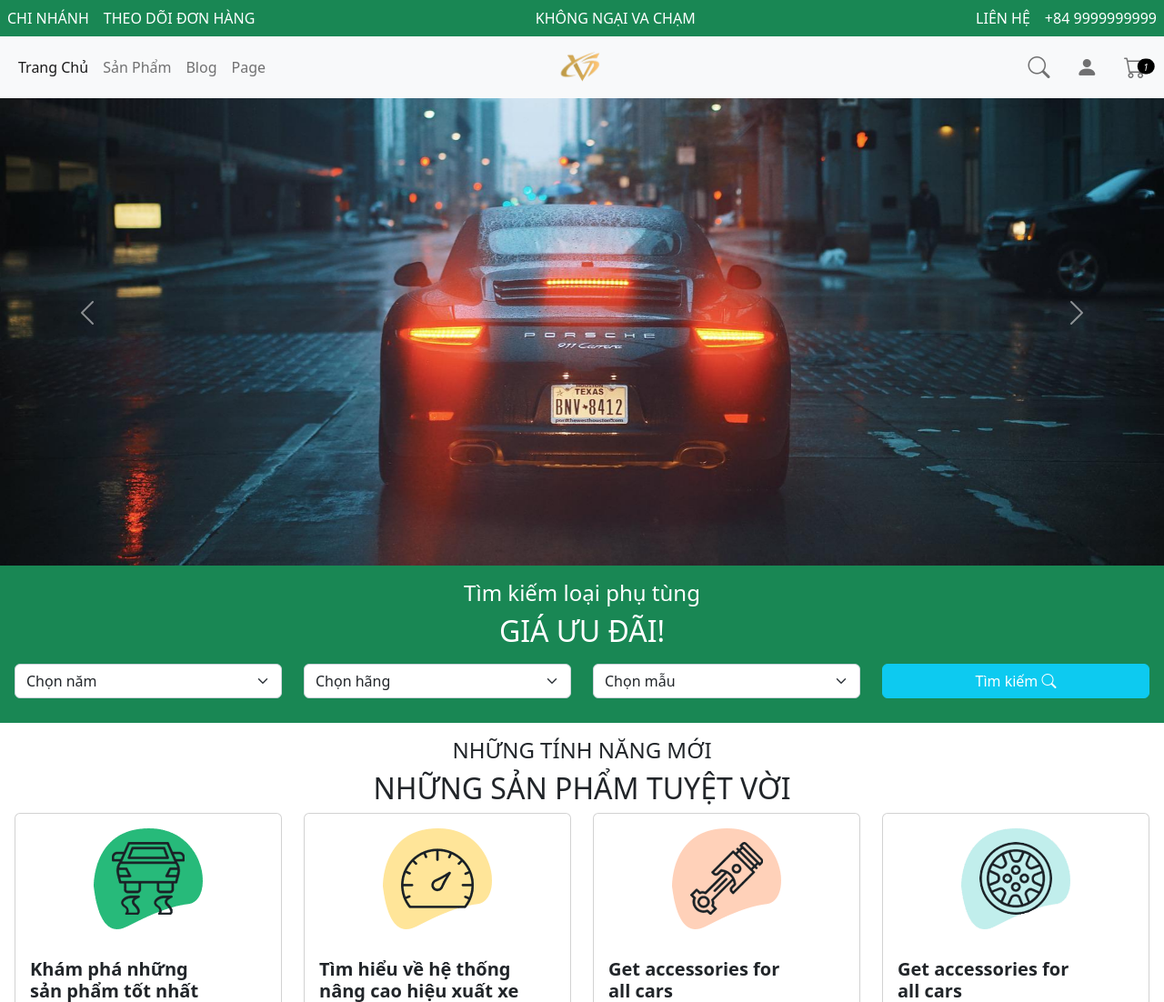
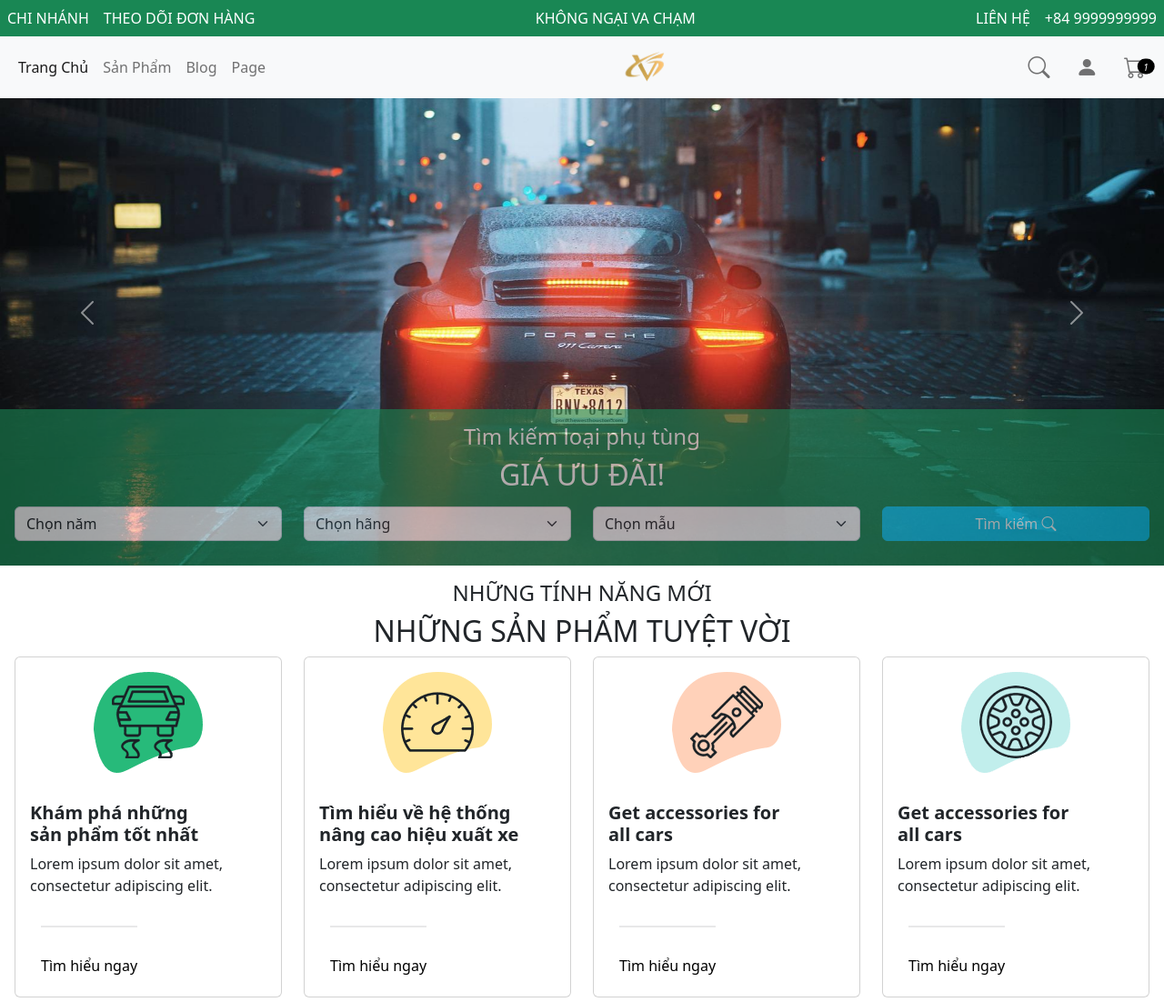
Before and after one commit to DuyNgo97/DA1, a PHP site: page /da1/ in a window 1280 px wide. Shown: the top 1102 px of the page at 91% size. Run offline with PHP 8.4, Linux system fonts and the light colour scheme.

Commit message:
update fix home

```diff
--- a/mvc/views/home.php
+++ b/mvc/views/home.php
@@ -21,6 +21,7 @@
     require_once 'mvc/views/body/header.php'
     ?>
     <div class="container-fluid p-0 content">
+        <div class="position-relative">
             <!-- images carousel -->
             <div id="carouselExampleFade" class="carousel slide carousel-fade" data-bs-ride="carousel">
                 <div class="carousel-inner">
@@ -31,25 +32,22 @@
                         <img src="public/images/car_2.jpg" class="d-block w-100" alt="...">
                     </div>
                 </div>
-            <button class="carousel-control-prev" type="button" data-bs-target="#carouselExampleFade"
-                data-bs-slide="prev">
+                <button class="carousel-control-prev" type="button" data-bs-target="#carouselExampleFade" data-bs-slide="prev">
                     <span class="carousel-control-prev-icon" aria-hidden="true"></span>
                     <span class="visually-hidden">Trước</span>
                 </button>
-            <button class="carousel-control-next" type="button" data-bs-target="#carouselExampleFade"
-                data-bs-slide="next">
+                <button class="carousel-control-next" type="button" data-bs-target="#carouselExampleFade" data-bs-slide="next">
                     <span class="carousel-control-next-icon" aria-hidden="true"></span>
                     <span class="visually-hidden">Sau</span>
                 </button>
             </div>
-
             <!-- Tìm mẫu xe - Search -->
-        <div class="search w-100 p-3 bg-success">
-            <div class="text-center text-white mb-3">
+            <div class="search position-absolute bottom-0 w-100 p-3 bg-success">
+                <div class="text-center text-white mb-3 opacity-100">
                     <h4 class="fs-4">Tìm kiếm loại phụ tùng</h4>
                     <h2 class="fs-2">GIÁ ƯU ĐÃI!</h2>
                 </div>
-            <div class="row">
+                <div class="row opacity-100">
                     <div class="col-sm-6 col-md-3 box">
                         <select class="form-select" aria-label="Default select example">
                             <option selected>Chọn năm</option>
@@ -75,8 +73,8 @@
                         </select>
                     </div>
                     <div class="col-sm-6 col-md-3">
-                    <button type="button" class="btn btn-info w-100 text-white">Tìm kiếm <i
-                            class="bi bi-search"></i></button>
+                        <button type="button" class="btn btn-info w-100 text-white">Tìm kiếm <i class="bi bi-search"></i></button>
+                    </div>
                 </div>
             </div>
         </div>
@@ -149,24 +147,14 @@
             </div>
             <!-- Tabs menu -->
             <div class="d-flex align-items-start p-3 tabs-k">
-                <div class="nav flex-column nav-pills nav-pills-k me-3" id="v-pills-tab" role="tablist"
-                    aria-orientation="vertical">
-                    <button class="nav-link active" id="v-pills-home-tab" data-bs-toggle="pill"
-                        data-bs-target="#v-pills-home" type="button" role="tab" aria-controls="v-pills-home"
-                        aria-selected="true">Nội thất</button>
-                    <button class="nav-link" id="v-pills-profile-tab" data-bs-toggle="pill"
-                        data-bs-target="#v-pills-profile" type="button" role="tab" aria-controls="v-pills-profile"
-                        aria-selected="false">Đèn</button>
-                    <button class="nav-link" id="v-pills-messages-tab" data-bs-toggle="pill"
-                        data-bs-target="#v-pills-messages" type="button" role="tab" aria-controls="v-pills-messages"
-                        aria-selected="false">Hiệu suất</button>
-                    <button class="nav-link" id="v-pills-settings-tab" data-bs-toggle="pill"
-                        data-bs-target="#v-pills-settings" type="button" role="tab" aria-controls="v-pills-settings"
-                        aria-selected="false">Bánh xe</button>
+                <div class="nav flex-column nav-pills nav-pills-k me-3" id="v-pills-tab" role="tablist" aria-orientation="vertical">
+                    <button class="nav-link active" id="v-pills-home-tab" data-bs-toggle="pill" data-bs-target="#v-pills-home" type="button" role="tab" aria-controls="v-pills-home" aria-selected="true">Nội thất</button>
+                    <button class="nav-link" id="v-pills-profile-tab" data-bs-toggle="pill" data-bs-target="#v-pills-profile" type="button" role="tab" aria-controls="v-pills-profile" aria-selected="false">Đèn</button>
+                    <button class="nav-link" id="v-pills-messages-tab" data-bs-toggle="pill" data-bs-target="#v-pills-messages" type="button" role="tab" aria-controls="v-pills-messages" aria-selected="false">Hiệu suất</button>
+                    <button class="nav-link" id="v-pills-settings-tab" data-bs-toggle="pill" data-bs-target="#v-pills-settings" type="button" role="tab" aria-controls="v-pills-settings" aria-selected="false">Bánh xe</button>
                 </div>
                 <div class="tab-content" id="v-pills-tabContent">
-                    <div class="tab-pane fade show active" id="v-pills-home" role="tabpanel"
-                        aria-labelledby="v-pills-home-tab" tabindex="0">
+                    <div class="tab-pane fade show active" id="v-pills-home" role="tabpanel" aria-labelledby="v-pills-home-tab" tabindex="0">
                         <!-- Hiện ra 3 sản phẩm -->
                         <div class="row">
                             <div class="col-4 box-item">
@@ -218,8 +206,7 @@
                             </div>
                         </div>
                     </div>
-                    <div class="tab-pane fade" id="v-pills-profile" role="tabpanel"
-                        aria-labelledby="v-pills-profile-tab" tabindex="0">
+                    <div class="tab-pane fade" id="v-pills-profile" role="tabpanel" aria-labelledby="v-pills-profile-tab" tabindex="0">
                         <!-- Hiện ra 3 sản phẩm -->
                         <div class="row">
                             <div class="col-4 box-item">
@@ -266,8 +253,7 @@
                             </div>
                         </div>
                     </div>
-                    <div class="tab-pane fade" id="v-pills-messages" role="tabpanel"
-                        aria-labelledby="v-pills-messages-tab" tabindex="0">
+                    <div class="tab-pane fade" id="v-pills-messages" role="tabpanel" aria-labelledby="v-pills-messages-tab" tabindex="0">
                         <!-- Hiện ra 3 sản phẩm -->
                         <div class="row">
                             <div class="col-4 box-item">
@@ -314,8 +300,7 @@
                             </div>
                         </div>
                     </div>
-                    <div class="tab-pane fade" id="v-pills-settings" role="tabpanel"
-                        aria-labelledby="v-pills-settings-tab" tabindex="0">
+                    <div class="tab-pane fade" id="v-pills-settings" role="tabpanel" aria-labelledby="v-pills-settings-tab" tabindex="0">
                         <!-- Hiện ra 3 sản phẩm -->
                         <div class="row">
                             <div class="col-4 box-item">
--- a/public/scss/_content.scss
+++ b/public/scss/_content.scss
@@ -9,6 +9,9 @@
 
     // search
     .search {
+        z-index: 1;
+        opacity: 0.6;
+
         .row {
             .box {
                 .form-select {
--- a/public/scss/_header.scss
+++ b/public/scss/_header.scss
@@ -62,14 +62,6 @@
 
             @include media-breakpoint-up(md) {
 
-                .navbar-brand {
-                    margin-left: -5rem;
-
-                    img {
-                        margin-left: -63px;
-                    }
-                }
-
                 .navbar-right {
                     margin-right: 0;
                 }
```
Also changed, not shown: public/css/main.css. Lines whose indentation alone changed are shown as unchanged.
